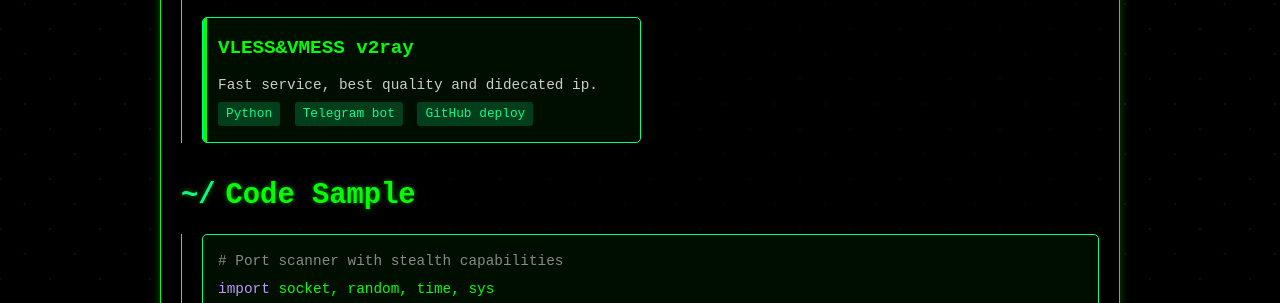
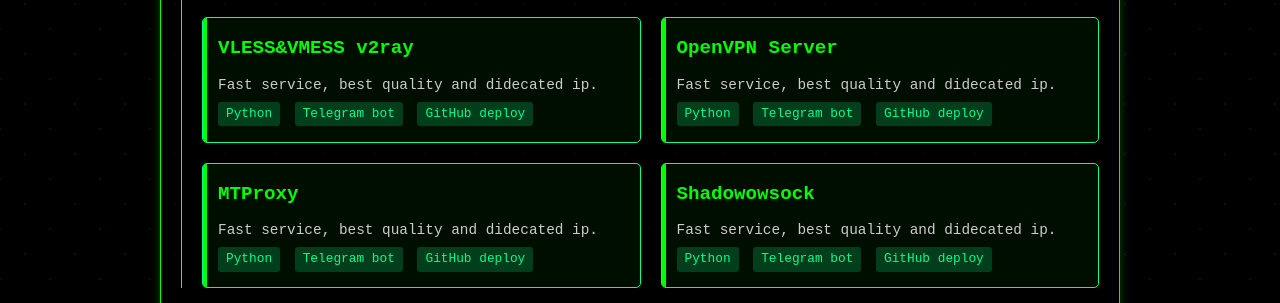
Before and after one commit to BRAVO-IT/About, a plain HTML site: page index.html in a window 1280 px wide. Shown: the part 1371-1674 px from the top of the page. Drawn offline with Linux system fonts and the light colour scheme.

Commit message:
Update index.html

```diff
--- a/index.html
+++ b/index.html
@@ -4,9 +4,6 @@
     <meta charset="UTF-8">
     <meta name="viewport" content="width=device-width, initial-scale=1.0">
     <title>BRAVO</title>
-        <!-- add icon link -->
-    <link rel="icon" href="https://raw.githubusercontent.com/BRAVO-IT/About/refs/heads/main/IMG_2945.png"
-        type="image/x-icon" />
     <style>
         :root {
             --neon-green: #0f0;
@@ -664,6 +661,33 @@
                                 <span class="tag">GitHub deploy</span>
                             </div>
                         </div>
+                        <div class="project">
+                            <h3 class="project-title">OpenVPN Server</h3>
+                            <p class="project-description">Fast service, best quality and didecated ip. </p>
+                            <div class="tags">
+                                <span class="tag">Python</span>
+                                <span class="tag">Telegram bot</span>
+                                <span class="tag">GitHub deploy</span>
+                            </div>
+                        </div>
+                        <div class="project">
+                            <h3 class="project-title">MTProxy</h3>
+                            <p class="project-description">Fast service, best quality and didecated ip. </p>
+                            <div class="tags">
+                                <span class="tag">Python</span>
+                                <span class="tag">Telegram bot</span>
+                                <span class="tag">GitHub deploy</span>
+                            </div>
+                        </div>
+                        <div class="project">
+                            <h3 class="project-title">Shadowowsock</h3>
+                            <p class="project-description">Fast service, best quality and didecated ip. </p>
+                            <div class="tags">
+                                <span class="tag">Python</span>
+                                <span class="tag">Telegram bot</span>
+                                <span class="tag">GitHub deploy</span>
+                            </div>
+                        </div>
                     </div>
                 </div>
             </section>
```
